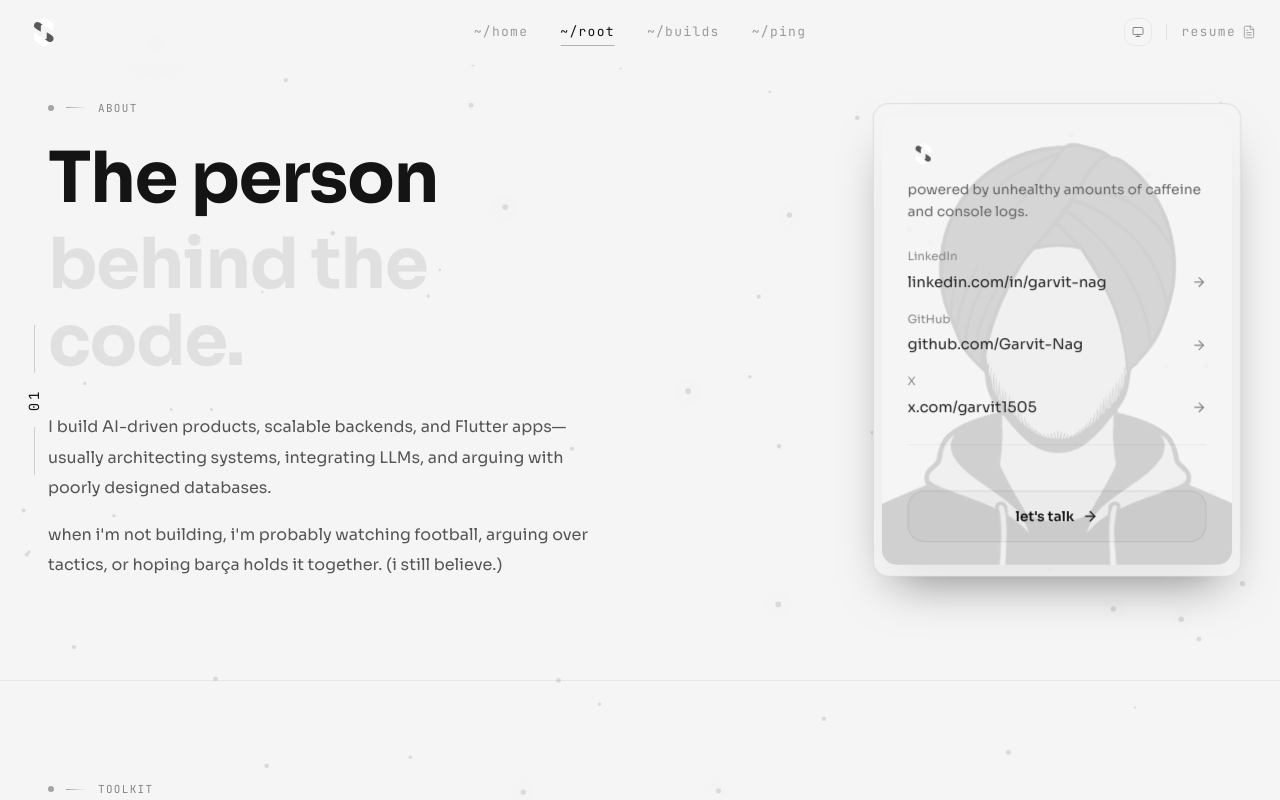
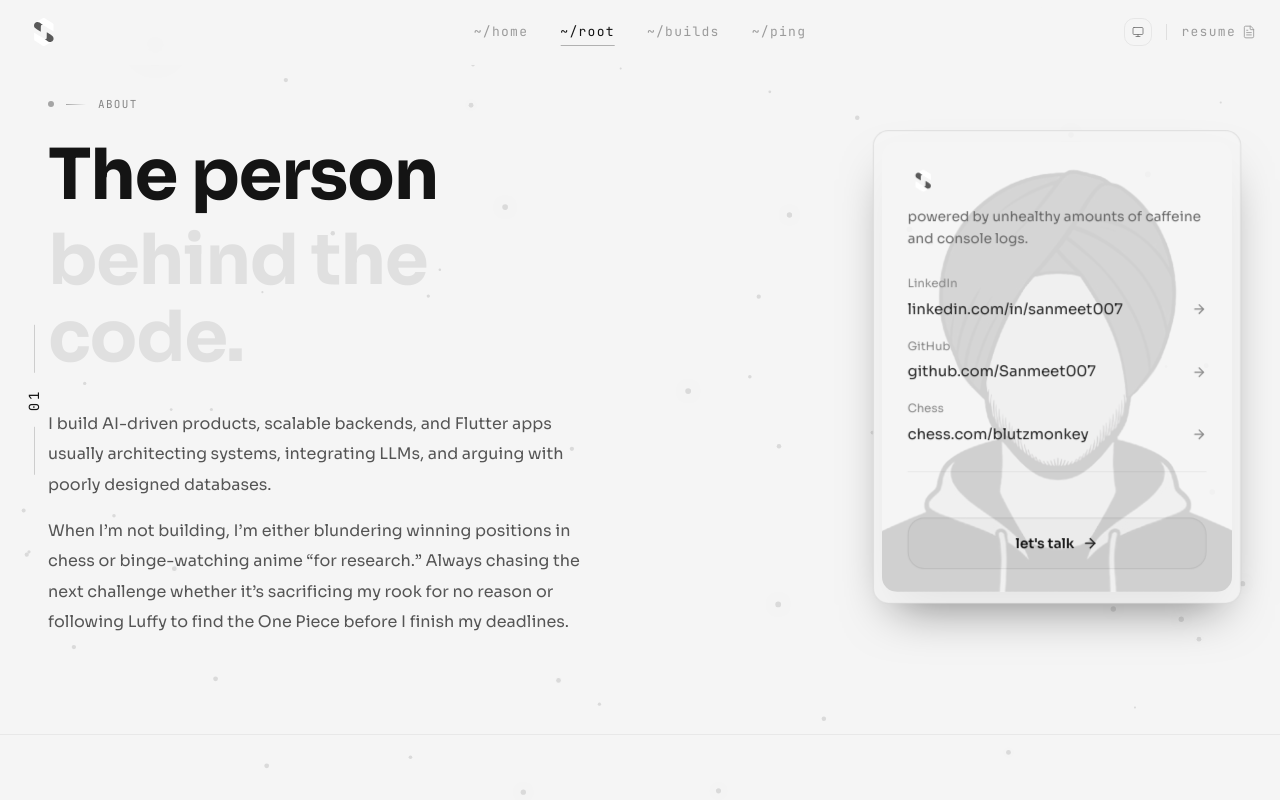
Before and after one commit to Sanmeet007/sanmeet007.github.io, a Next.js app: page /about in a window 1280 px wide. Shown: the top 800 px of the page. Built offline with nearby package versions, Linux system fonts and the light colour scheme.

Commit message:
updated about & links

```diff
--- a/components/about/about-header.tsx
+++ b/components/about/about-header.tsx
@@ -43,12 +43,10 @@ export function AboutHeader() {
             className="max-w-[560px] mt-8 mx-auto lg:mx-0"
           >
             <p className="font-sans text-[16px] leading-[1.9] text-[var(--text-body)]">
-             I build AI-driven products, scalable backends, and Flutter apps—usually architecting systems, integrating LLMs, and arguing with poorly designed databases.
+             I build AI-driven products, scalable backends, and Flutter apps usually architecting systems, integrating LLMs, and arguing with poorly designed databases.
             </p>
             <p className="font-sans text-[16px] leading-[1.9] text-[var(--text-body)] mt-4">
-              when i&apos;m not building, i&apos;m probably watching football,
-              arguing over tactics, or hoping barça holds it together. (i still
-              believe.)
+              When I’m not building, I’m either blundering winning positions in chess or binge-watching anime “for research.” Always chasing the next challenge whether it’s sacrificing my rook for no reason or following Luffy to find the One Piece before I finish my deadlines.
             </p>
           </motion.div>
         </div>
@@ -92,12 +90,12 @@ export function AboutHeader() {
                         LinkedIn
                       </span>
                       <a
-                        href="https://linkedin.com/in/garvit-nag"
+                        href="https://linkedin.com/in/sanmeet007"
                         target="_blank"
                         rel="noopener noreferrer"
                         className="font-sans text-[14px] text-[var(--text-strong)] hover:text-[var(--text-heading)] transition-colors flex items-center justify-between group"
                       >
-                        linkedin.com/in/garvit-nag
+                        linkedin.com/in/sanmeet007
                         <ArrowRight
                           size={14}
                           className="text-[var(--text-muted)] group-hover:text-[var(--text-heading)] transition-colors"
@@ -110,12 +108,12 @@ export function AboutHeader() {
                         GitHub
                       </span>
                       <a
-                        href="https://github.com/Garvit-Nag"
+                        href="https://github.com/Sanmeet007"
                         target="_blank"
                         rel="noopener noreferrer"
                         className="font-sans text-[14px] text-[var(--text-strong)] hover:text-[var(--text-heading)] transition-colors flex items-center justify-between group"
                       >
-                        github.com/Garvit-Nag
+                        github.com/Sanmeet007
                         <ArrowRight
                           size={14}
                           className="text-[var(--text-muted)] group-hover:text-[var(--text-heading)] transition-colors"
@@ -125,15 +123,15 @@ export function AboutHeader() {
 
                     <div className="flex flex-col gap-1.5 border-b border-[var(--border-subtle)] pb-6">
                       <span className="font-sans text-[11px] text-[var(--text-muted)]">
-                        X
+                        Chess
                       </span>
                       <a
-                        href="https://x.com/garvit1505"
+                        href="https://www.chess.com/member/blutzmonkey"
                         target="_blank"
                         rel="noopener noreferrer"
                         className="font-sans text-[14px] text-[var(--text-strong)] hover:text-[var(--text-heading)] transition-colors flex items-center justify-between group"
                       >
-                        x.com/garvit1505
+                        chess.com/blutzmonkey
                         <ArrowRight
                           size={14}
                           className="text-[var(--text-muted)] group-hover:text-[var(--text-heading)] transition-colors"
```
